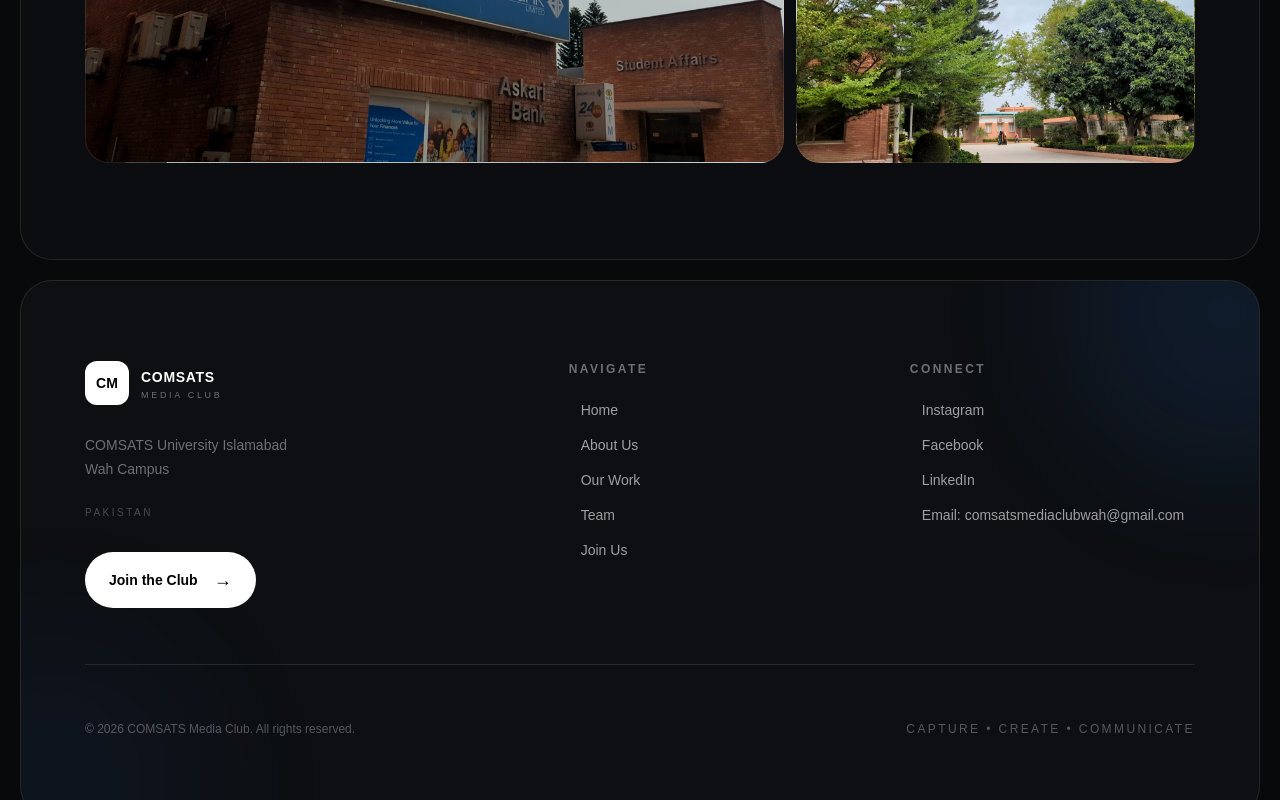
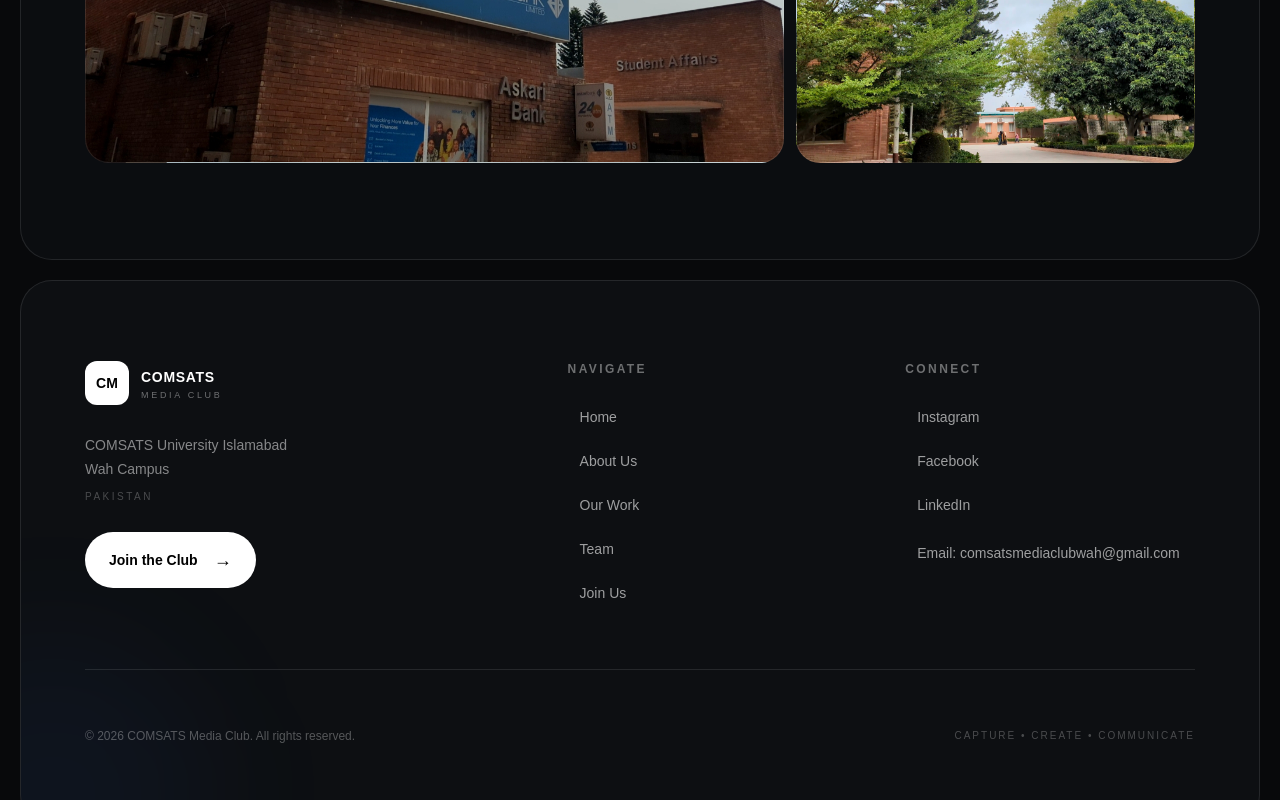
Before and after one commit to ijawadahmadcs/comsatsmediaclubwah, a Next.js app: page / in a window 1280 px wide. Shown: the part 3363-4163 px from the top of the page. Built offline with nearby package versions, Linux system fonts and the light colour scheme.

Commit message:
ui-changes

```diff
--- a/app/about/page.tsx
+++ b/app/about/page.tsx
@@ -118,7 +118,7 @@ export default function AboutPage() {
               className="mt-7 max-w-2xl text-base leading-relaxed text-white/65 sm:text-lg"
             >
               We don't just represent a society.
-              We represent COMSATS as a whole — its people,
+              We represent COMSATS as a whole - its people,
               its achievements, its creativity, and its stories.
             </motion.p>
 
@@ -276,7 +276,7 @@ export default function AboutPage() {
             <div>
 
               <p className="text-xs uppercase tracking-[0.3em] text-white/40">
-                03 — Our Purpose
+                03 - Our Purpose
               </p>
 
               <h2 className="mt-5 text-4xl font-semibold tracking-tight sm:text-5xl">
--- a/app/page.tsx
+++ b/app/page.tsx
@@ -202,7 +202,7 @@ export default function Home() {
               transition={{ duration: 0.6, delay: 0.15 }}
               className="mt-10 max-w-2xl border-l border-blue-400/50 pl-6 text-base leading-8 text-white/60 sm:text-lg"
             >
-              I believe media is not just about capturing moments—it is about
+              I believe media is not just about capturing moments-it is about
               telling stories, expressing ideas, and creating an identity for
               our community. As a club, our goal is to provide students with a
               platform where creativity meets opportunity. From photography and
--- a/app/team/page.tsx
+++ b/app/team/page.tsx
@@ -151,7 +151,7 @@ export default function TeamPage() {
           <section className="mt-4 sm:mt-5">
             <div className="rounded-[2rem] border border-white/10 bg-[#0b0d10] px-6 py-14 sm:px-10 lg:px-16 lg:py-20">
               <p className="text-xs uppercase tracking-[0.3em] text-white/35">
-                01 — Core Members
+                Core Members
               </p>
               <div className="mt-5 flex flex-col justify-between gap-5 lg:flex-row lg:items-end">
                 <h2 className="text-4xl font-semibold tracking-tight sm:text-5xl lg:text-6xl">
@@ -202,7 +202,7 @@ export default function TeamPage() {
           <section className="mt-4 sm:mt-5">
             <div className="rounded-[2rem] border border-white/10 bg-[#0b0d10] px-6 py-14 sm:px-10 lg:px-16 lg:py-20">
               <p className="text-xs uppercase tracking-[0.3em] text-white/35">
-                02 — General Members
+                Members
               </p>
               <div className="mt-5 flex flex-col justify-between gap-5 lg:flex-row lg:items-end">
                 <h2 className="text-4xl font-semibold tracking-tight sm:text-5xl lg:text-6xl">
@@ -248,7 +248,7 @@ export default function TeamPage() {
           <section className="mt-4 sm:mt-5">
             <div className="rounded-[2rem] border border-white/10 bg-[#0b0d10] px-6 py-16 sm:px-10 lg:px-16 lg:py-20">
               <p className="text-xs uppercase tracking-[0.3em] text-white/35">
-                03 — One Team
+                03 - One Team
               </p>
               <h2 className="mt-6 max-w-5xl text-4xl font-semibold leading-[0.95] tracking-tight sm:text-6xl lg:text-7xl">
                 Different skills.
--- a/app/work/page.tsx
+++ b/app/work/page.tsx
@@ -95,7 +95,7 @@ export default function WorkPage() {
             </p>
 
             <p className="text-xs uppercase tracking-[0.2em] text-white/25">
-              2026 — Present
+              2026 - Present
             </p>
           </motion.div>
         </div>
--- a/components/Footer.tsx
+++ b/components/Footer.tsx
@@ -12,22 +12,31 @@ const navLinks = [
 ];
 
 const socials = [
-  { name: "Instagram", href: "https://www.instagram.com/comsatsmediaclubwah?stkn=czNmbXZpZ3Q5b3h1" },
-  { name: "Facebook", href: "https://www.facebook.com/share/14nSjUdizRX/" },
-  { name: "LinkedIn", href: "#" },
-  {name:"Email: comsatsmediaclubwah@gmail.com", href:""}
+  {
+    name: "Instagram",
+    href: "https://www.instagram.com/comsatsmediaclubwah?stkn=czNmbXZpZ3Q5b3h1",
+  },
+  {
+    name: "Facebook",
+    href: "https://www.facebook.com/share/14nSjUdizRX/",
+  },
+  {
+    name: "LinkedIn",
+    href: "#",
+  },
 ];
 
 export default function Footer() {
   return (
     <footer className="bg-[#08090b] px-3 pb-3 sm:px-5 sm:pb-5">
-      <div className="relative overflow-hidden rounded-[2rem] border border-white/10 bg-[#0d0f12]">
+      <div className="relative overflow-hidden rounded-[1.5rem] border border-white/10 bg-[#0d0f12] sm:rounded-[2rem]">
 
-        {/* Background glow */}
-        <div className="pointer-events-none absolute -right-32 -top-32 h-80 w-80 rounded-full bg-blue-500/10 blur-3xl" />
-        <div className="pointer-events-none absolute -bottom-32 -left-32 h-80 w-80 rounded-full bg-blue-500/5 blur-3xl" />
+        {/* Background glows */}
+        <div className="pointer-events-none absolute -right-32 -top-32 h-72 w-72 rounded-full bg-black-500/10 blur-3xl sm:h-80 sm:w-80" />
 
-        <div className="relative mx-auto max-w-7xl px-6 py-16 sm:px-10 lg:px-16 lg:py-20">
+        <div className="pointer-events-none absolute -bottom-32 -left-32 h-72 w-72 rounded-full bg-blue-500/5 blur-3xl sm:h-80 sm:w-80" />
+
+        <div className="relative mx-auto max-w-7xl px-6 py-12 sm:px-10 sm:py-16 lg:px-16 lg:py-20">
 
           {/* Main Footer */}
           <motion.div
@@ -38,13 +47,15 @@ export default function Footer() {
               duration: 0.7,
               ease: [0.22, 1, 0.36, 1],
             }}
-            className="grid grid-cols-1 gap-14 lg:grid-cols-[1.5fr_1fr_1fr]"
+            className="grid grid-cols-1 gap-12 md:grid-cols-2 lg:grid-cols-[1.5fr_1fr_1fr]"
           >
 
-            {/* Brand */}
-            <div className="max-w-xl">
-              <div className="mb-7 flex items-center gap-3">
-                <div className="flex h-11 w-11 items-center justify-center rounded-xl bg-white text-sm font-black text-black">
+            {/* ================= BRAND ================= */}
+            <div className="md:col-span-2 lg:col-span-1">
+
+              {/* Logo */}
+              <div className="flex items-center gap-3">
+                <div className="flex h-11 w-11 shrink-0 items-center justify-center rounded-xl bg-white text-sm font-black text-black">
                   CM
                 </div>
 
@@ -58,44 +69,31 @@ export default function Footer() {
                   </p>
                 </div>
               </div>
-               <FooterColumn title="">
-                <p className="text-sm leading-6 text-white/40">
+
+              {/* Campus */}
+              <div className="mt-7">
+                <p className="text-sm leading-6 text-white/50">
                   COMSATS University Islamabad
                   <br />
                   Wah Campus
                 </p>
 
-                <p className="mt-3 text-[10px] tracking-[0.25em] text-white/25">
+                <p className="mt-2 text-[10px] tracking-[0.25em] text-white/25">
                   PAKISTAN
                 </p>
-              </FooterColumn>
+              </div>
 
-              <Link href="/join" className="mt-8 inline-block">
-                <motion.div
-                  whileHover={{ scale: 1.03 }}
-                  whileTap={{ scale: 0.97 }}
-                  className="
-                    inline-flex
-                    items-center
-                    gap-4
-                    rounded-full
-                    bg-white
-                    px-6
-                    py-3.5
-                    text-sm
-                    font-semibold
-                    text-black
-                    transition
-                    hover:bg-white/90
-                  "
+              {/* CTA */}
+              <Link
+                href="/join"
+                className="mt-7 inline-flex min-h-12 items-center gap-4 rounded-full bg-white px-6 py-3.5 text-sm font-semibold text-black transition hover:bg-white/90"
               >
                 Join the Club
                 <span className="text-lg">→</span>
-                </motion.div>
               </Link>
             </div>
 
-            {/* Navigation */}
+            {/* ================= NAVIGATION ================= */}
             <FooterColumn title="Navigate">
               {navLinks.map((link) => (
                 <FooterLink key={link.name} href={link.href}>
@@ -104,22 +102,31 @@ export default function Footer() {
               ))}
             </FooterColumn>
 
-            {/* Connect + Campus */}
-            <div className="grid grid-cols-2 gap-8 sm:grid-cols-2 lg:grid-cols-1">
+            {/* ================= CONNECT ================= */}
+            <FooterColumn title="Connect">
 
-              <FooterColumn title="Connect">
               {socials.map((social) => (
-                  <FooterLink
+                <ExternalFooterLink
                   key={social.name}
                   href={social.href}
                 >
                   {social.name}
-                  </FooterLink>
+                </ExternalFooterLink>
               ))}
+
+              {/* Email */}
+              <a
+                href="mailto:comsatsmediaclubwah@gmail.com"
+                className="group mt-1 flex min-h-10 w-fit items-center text-sm text-white/60 transition-colors duration-300 hover:text-white"
+              >
+                <span className="mr-2 h-1 w-1 rounded-full bg-white/0 transition-all duration-300 group-hover:bg-white" />
+
+                <span className="break-all">
+                  Email: comsatsmediaclubwah@gmail.com
+                </span>
+              </a>
+
             </FooterColumn>
-
-            </div>
-
           </motion.div>
 
           {/* Divider */}
@@ -128,18 +135,20 @@ export default function Footer() {
             whileInView={{ scaleX: 1 }}
             viewport={{ once: true }}
             transition={{ duration: 0.8 }}
-            className="my-14 h-px origin-left bg-white/10"
+            className="my-10 h-px origin-left bg-white/10 sm:my-14"
           />
 
-          {/* Bottom */}
-          <div className="flex flex-col gap-4 text-xs text-white/30 sm:flex-row sm:items-center sm:justify-between">
+          {/* ================= BOTTOM ================= */}
+          <div className="flex flex-col gap-5 text-xs text-white/30 sm:flex-row sm:items-center sm:justify-between">
 
-            <p>
+            <p className="leading-5">
               © {new Date().getFullYear()} COMSATS Media Club.
+              <span className="hidden sm:inline"> </span>
+              <br className="sm:hidden" />
               All rights reserved.
             </p>
 
-            <p className="tracking-[0.2em] uppercase">
+            <p className="text-[10px] uppercase tracking-[0.2em] text-white/25 sm:text-right">
               Capture • Create • Communicate
             </p>
 
@@ -150,8 +159,6 @@ export default function Footer() {
     </footer>
   );
 }
-
-/* ---------------- Components ---------------- */
 
 function FooterColumn({
   title,
@@ -171,12 +178,13 @@ function FooterColumn({
         {title}
       </h3>
 
-      <div className="flex flex-col gap-3">
+      <div className="flex flex-row flex-wrap gap-x-5 gap-y-2 sm:flex-col sm:gap-1">
   {children}
 </div>
     </motion.div>
   );
 }
+
 
 function FooterLink({
   href,
@@ -188,31 +196,33 @@ function FooterLink({
   return (
     <Link
       href={href}
-      className="
-        group
-        w-fit
-        text-sm
-        text-white/60
-        transition-colors
-        duration-300
-        hover:text-white
-      "
+      className="group flex min-h-10 w-fit items-center text-sm text-white/60 transition-colors duration-300 hover:text-white"
     >
-      <span className="inline-flex items-center gap-2">
-        <span
-          className="
-            h-1
-            w-1
-            rounded-full
-            bg-white/0
-            transition-all
-            duration-300
-            group-hover:bg-white
-          "
-        />
+      <span className="mr-2 h-1 w-1 rounded-full bg-white/0 transition-all duration-300 group-hover:bg-white" />
 
       {children}
-      </span>
     </Link>
   );
 }
+
+
+function ExternalFooterLink({
+  href,
+  children,
+}: {
+  href: string;
+  children: React.ReactNode;
+}) {
+  return (
+    <a
+      href={href}
+      target="_blank"
+      rel="noopener noreferrer"
+      className="group flex min-h-10 w-fit items-center text-sm text-white/60 transition-colors duration-300 hover:text-white"
+    >
+      <span className="mr-2 h-1 w-1 rounded-full bg-white/0 transition-all duration-300 group-hover:bg-white" />
+
+      {children}
+    </a>
+  );
+}
```
Lines whose indentation alone changed are shown as unchanged.
